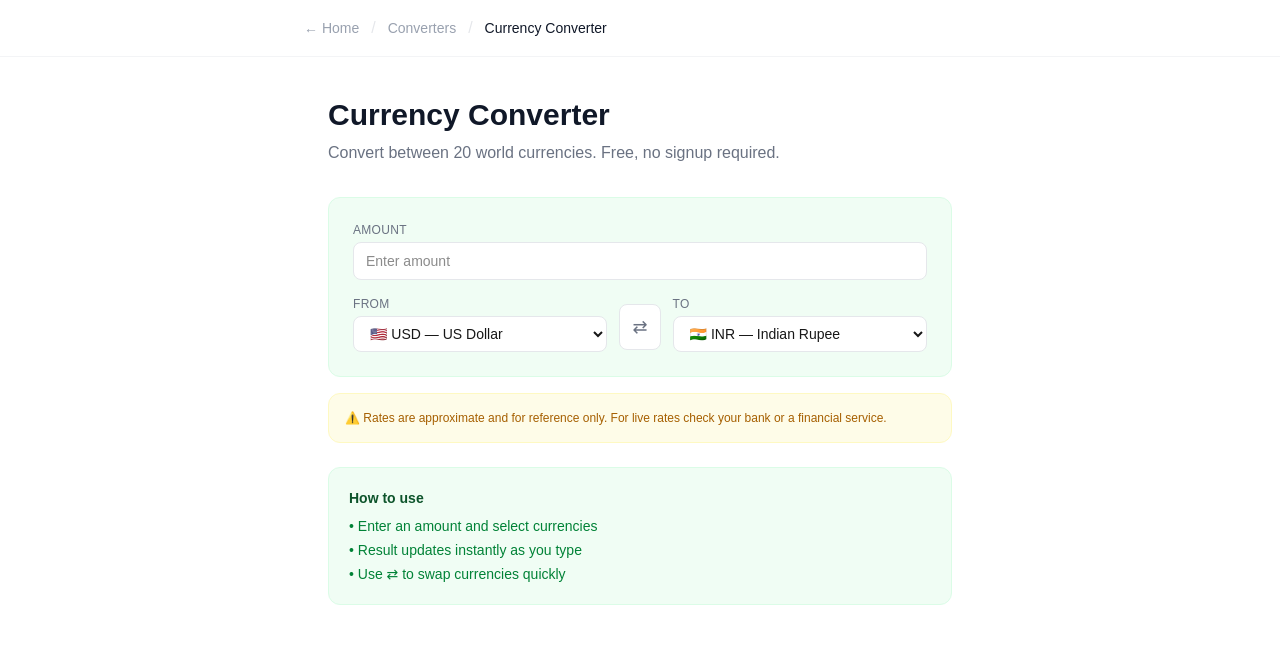
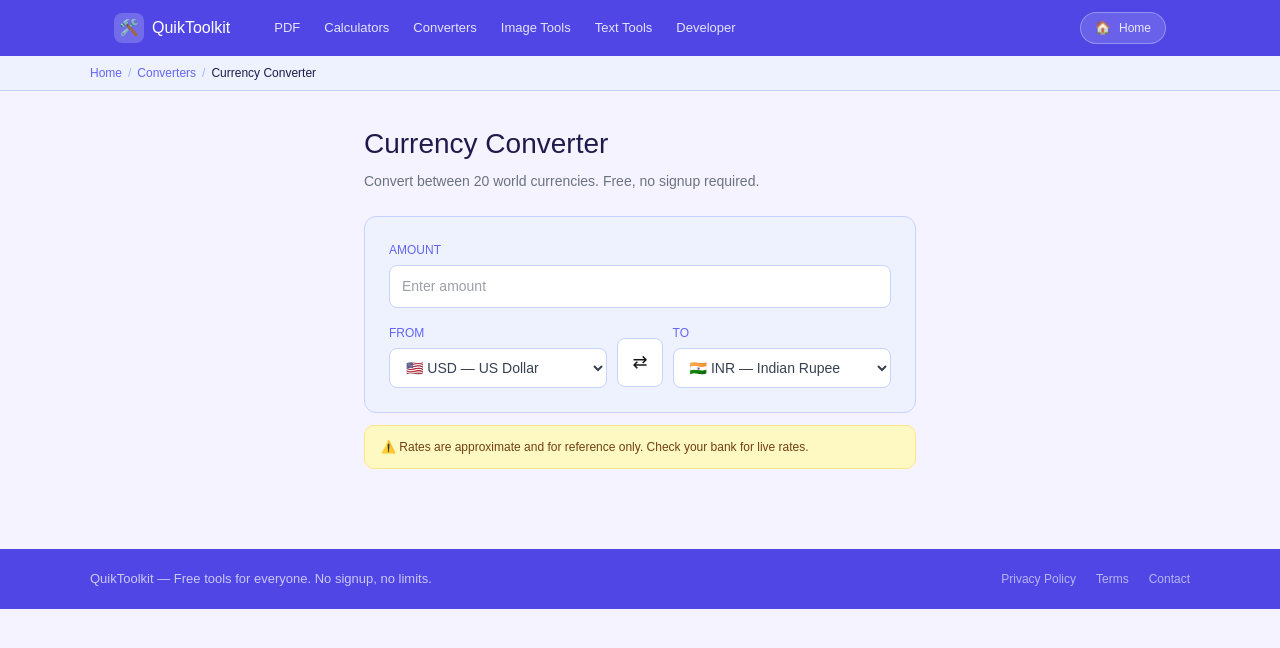
Before and after one commit to PrijithSamuel/toolssite, a Next.js app: page /converters/currency in a window 1280 px wide. Shown: the top 648 px of the page. Built offline with nearby package versions, Linux system fonts and the light colour scheme.

Commit message:
Update converter pages with new indigo theme

```diff
--- a/app/converters/color/page.js
+++ b/app/converters/color/page.js
@@ -1,7 +1,8 @@
 "use client";
 
 import { useState } from "react";
-import Link from "next/link";
+import Header from "../../components/Header";
+import Footer from "../../components/Footer";
 
 function hexToRgb(hex) {
   const r = parseInt(hex.slice(1, 3), 16);
@@ -27,12 +28,10 @@ function rgbToHsl(r, g, b) {
   return { h: Math.round(h * 360), s: Math.round(s * 100), l: Math.round(l * 100) };
 }
 
-function isValidHex(hex) {
-  return /^#[0-9A-Fa-f]{6}$/.test(hex);
-}
+function isValidHex(hex) { return /^#[0-9A-Fa-f]{6}$/.test(hex); }
 
 export default function ColorConverter() {
-  const [hex, setHex] = useState("#3b82f6");
+  const [hex, setHex] = useState("#4F46E5");
   const [copied, setCopied] = useState("");
 
   const validHex = isValidHex(hex);
@@ -45,72 +44,42 @@ export default function ColorConverter() {
     setTimeout(() => setCopied(""), 2000);
   }
 
-  const presets = [
-    "#ef4444", "#f97316", "#eab308", "#22c55e",
-    "#3b82f6", "#8b5cf6", "#ec4899", "#000000",
-    "#ffffff", "#6b7280", "#1e293b", "#f8fafc",
-  ];
+  const presets = ["#4F46E5", "#059669", "#DC2626", "#D97706", "#2563EB", "#7C3AED", "#EC4899", "#000000", "#ffffff", "#6B7280", "#1E1B4B", "#F5F3FF"];
 
   return (
-    <main className="min-h-screen bg-white">
-      <header className="border-b border-gray-100 px-6 py-4">
-        <div className="max-w-2xl mx-auto flex items-center gap-3">
-          <Link href="/" className="text-gray-400 hover:text-gray-600 text-sm">← Home</Link>
-          <span className="text-gray-200">/</span>
-          <Link href="/converters" className="text-gray-400 hover:text-gray-600 text-sm">Converters</Link>
-          <span className="text-gray-200">/</span>
-          <span className="text-sm font-medium text-gray-900">Color Converter</span>
-        </div>
-      </header>
-
-      <div className="max-w-2xl mx-auto px-6 py-10">
-        <div className="mb-8">
-          <h1 className="text-3xl font-bold text-gray-900 mb-2">Color Converter</h1>
-          <p className="text-gray-500">Convert HEX colors to RGB and HSL instantly. Free, no signup.</p>
+    <main className="min-h-screen" style={{ background: "#F5F3FF" }}>
+      <Header breadcrumbs={[{ label: "Converters", href: "/converters" }, { label: "Color Converter" }]} />
+      <div style={{ maxWidth: "600px", margin: "0 auto", padding: "32px 24px" }}>
+        <div style={{ marginBottom: "24px" }}>
+          <h1 style={{ fontSize: "28px", fontWeight: "500", color: "#1E1B4B", marginBottom: "6px" }}>Color Converter</h1>
+          <p style={{ fontSize: "14px", color: "#6B7280" }}>Convert HEX colors to RGB and HSL instantly. Free, no signup.</p>
         </div>
 
-        {/* Color preview + input */}
-        <div className="bg-gray-50 border border-gray-100 rounded-xl p-6 mb-6">
-          <div
-            className="w-full h-32 rounded-xl mb-4 border border-gray-200 transition-colors"
-            style={{ backgroundColor: validHex ? hex : "#ffffff" }}
-          />
-          <div className="flex gap-3 items-center">
-            <input
-              type="color"
-              value={validHex ? hex : "#000000"}
-              onChange={(e) => setHex(e.target.value)}
-              className="w-12 h-10 rounded-lg border border-gray-200 cursor-pointer"
-            />
-            <input
-              type="text"
-              value={hex}
-              onChange={(e) => setHex(e.target.value)}
-              placeholder="#3b82f6"
-              className="flex-1 border border-gray-200 rounded-lg px-3 py-2 text-sm font-mono focus:outline-none focus:ring-2 focus:ring-gray-200"
-            />
+        <div style={{ background: "#EEF2FF", border: "0.5px solid #C7D2FE", borderRadius: "12px", padding: "24px", marginBottom: "16px" }}>
+          <div style={{ width: "100%", height: "100px", borderRadius: "10px", background: validHex ? hex : "#ffffff", border: "0.5px solid #C7D2FE", marginBottom: "16px" }} />
+          <div style={{ display: "flex", gap: "10px", alignItems: "center" }}>
+            <input type="color" value={validHex ? hex : "#000000"} onChange={(e) => setHex(e.target.value)}
+              style={{ width: "44px", height: "40px", borderRadius: "8px", border: "0.5px solid #C7D2FE", cursor: "pointer", padding: "2px" }} />
+            <input type="text" value={hex} onChange={(e) => setHex(e.target.value)} placeholder="#4F46E5"
+              style={{ flex: 1, border: "0.5px solid #C7D2FE", borderRadius: "8px", padding: "10px 12px", fontSize: "14px", fontFamily: "monospace", outline: "none", background: "white", color: "#374151" }} />
           </div>
         </div>
 
-        {/* Results */}
         {validHex && rgb && hsl && (
-          <div className="space-y-3 mb-6">
+          <div style={{ display: "flex", flexDirection: "column", gap: "8px", marginBottom: "16px" }}>
             {[
               { label: "HEX", value: hex.toUpperCase() },
               { label: "RGB", value: `rgb(${rgb.r}, ${rgb.g}, ${rgb.b})` },
               { label: "HSL", value: `hsl(${hsl.h}, ${hsl.s}%, ${hsl.l}%)` },
               { label: "RGB Values", value: `R: ${rgb.r}  G: ${rgb.g}  B: ${rgb.b}` },
             ].map((item) => (
-              <div key={item.label} className="flex items-center justify-between bg-gray-50 border border-gray-100 rounded-xl px-4 py-3">
+              <div key={item.label} style={{ background: "white", border: "0.5px solid #E0E7FF", borderRadius: "10px", padding: "12px 16px", display: "flex", alignItems: "center", justifyContent: "space-between" }}>
                 <div>
-                  <span className="text-xs font-medium text-gray-400 uppercase tracking-wide mr-3">{item.label}</span>
-                  <span className="text-sm font-mono text-gray-800">{item.value}</span>
+                  <span style={{ fontSize: "11px", color: "#6366F1", fontWeight: "500", marginRight: "12px" }}>{item.label}</span>
+                  <span style={{ fontSize: "13px", fontFamily: "monospace", color: "#374151" }}>{item.value}</span>
                 </div>
-                <button
-                  type="button"
-                  onClick={() => handleCopy(item.value, item.label)}
-                  className="text-xs text-gray-400 hover:text-gray-600 bg-white border border-gray-200 px-3 py-1 rounded-lg"
-                >
+                <button type="button" onClick={() => handleCopy(item.value, item.label)}
+                  style={{ fontSize: "12px", color: "#6B7280", background: "#EEF2FF", border: "0.5px solid #C7D2FE", padding: "3px 10px", borderRadius: "6px", cursor: "pointer" }}>
                   {copied === item.label ? "Copied!" : "Copy"}
                 </button>
               </div>
@@ -118,35 +87,17 @@ export default function ColorConverter() {
           </div>
         )}
 
-        {/* Presets */}
         <div>
-          <p className="text-xs font-medium text-gray-400 uppercase tracking-wide mb-3">Quick Presets</p>
-          <div className="flex flex-wrap gap-2">
+          <p style={{ fontSize: "12px", color: "#6366F1", fontWeight: "500", marginBottom: "8px" }}>QUICK PRESETS</p>
+          <div style={{ display: "flex", flexWrap: "wrap", gap: "8px" }}>
             {presets.map((color) => (
-              <button
-                key={color}
-                type="button"
-                onClick={() => setHex(color)}
-                className="w-8 h-8 rounded-lg border-2 transition-transform hover:scale-110"
-                style={{
-                  backgroundColor: color,
-                  borderColor: hex === color ? "#3b82f6" : "#e5e7eb",
-                }}
-              />
+              <button key={color} type="button" onClick={() => setHex(color)}
+                style={{ width: "32px", height: "32px", borderRadius: "8px", background: color, border: hex === color ? "2px solid #4F46E5" : "0.5px solid #C7D2FE", cursor: "pointer" }} />
             ))}
           </div>
         </div>
-
-        <div className="mt-8 bg-green-50 border border-green-100 rounded-xl p-5">
-          <h2 className="text-sm font-semibold text-green-900 mb-2">How to use</h2>
-          <ul className="text-sm text-green-700 space-y-1">
-            <li>• Type a HEX code or use the color picker</li>
-            <li>• HEX, RGB and HSL values appear instantly</li>
-            <li>• Click Copy next to any format to copy it</li>
-            <li>• Use presets to quickly pick common colors</li>
-          </ul>
-        </div>
       </div>
+      <Footer />
     </main>
   );
 }
--- a/app/converters/currency/page.js
+++ b/app/converters/currency/page.js
@@ -1,29 +1,14 @@
 "use client";
 
 import { useState } from "react";
-import Link from "next/link";
+import Header from "../../components/Header";
+import Footer from "../../components/Footer";
 
 const rates = {
-  USD: 1,
-  EUR: 0.92,
-  GBP: 0.79,
-  INR: 83.12,
-  AUD: 1.53,
-  CAD: 1.36,
-  SGD: 1.34,
-  AED: 3.67,
-  JPY: 149.50,
-  CHF: 0.90,
-  CNY: 7.24,
-  MYR: 4.72,
-  NZD: 1.63,
-  HKD: 7.82,
-  SAR: 3.75,
-  KWD: 0.31,
-  QAR: 3.64,
-  THB: 35.12,
-  ZAR: 18.63,
-  MXN: 17.15,
+  USD: 1, EUR: 0.92, GBP: 0.79, INR: 83.12, AUD: 1.53,
+  CAD: 1.36, SGD: 1.34, AED: 3.67, JPY: 149.50, CHF: 0.90,
+  CNY: 7.24, MYR: 4.72, NZD: 1.63, HKD: 7.82, SAR: 3.75,
+  KWD: 0.31, QAR: 3.64, THB: 35.12, ZAR: 18.63, MXN: 17.15,
 };
 
 const flags = {
@@ -55,110 +40,57 @@ export default function CurrencyConverter() {
   }
 
   const result = convert(amount, from, to);
-
-  function swap() {
-    setFrom(to);
-    setTo(from);
-  }
-
+  function swap() { setFrom(to); setTo(from); }
   const currencies = Object.keys(rates);
+  const selectStyle = { width: "100%", border: "0.5px solid #C7D2FE", borderRadius: "8px", padding: "10px 12px", fontSize: "14px", outline: "none", background: "white", color: "#374151" };
 
   return (
-    <main className="min-h-screen bg-white">
-      <header className="border-b border-gray-100 px-6 py-4">
-        <div className="max-w-2xl mx-auto flex items-center gap-3">
-          <Link href="/" className="text-gray-400 hover:text-gray-600 text-sm">← Home</Link>
-          <span className="text-gray-200">/</span>
-          <Link href="/converters" className="text-gray-400 hover:text-gray-600 text-sm">Converters</Link>
-          <span className="text-gray-200">/</span>
-          <span className="text-sm font-medium text-gray-900">Currency Converter</span>
-        </div>
-      </header>
-
-      <div className="max-w-2xl mx-auto px-6 py-10">
-        <div className="mb-8">
-          <h1 className="text-3xl font-bold text-gray-900 mb-2">Currency Converter</h1>
-          <p className="text-gray-500">Convert between 20 world currencies. Free, no signup required.</p>
+    <main className="min-h-screen" style={{ background: "#F5F3FF" }}>
+      <Header breadcrumbs={[{ label: "Converters", href: "/converters" }, { label: "Currency Converter" }]} />
+      <div style={{ maxWidth: "600px", margin: "0 auto", padding: "32px 24px" }}>
+        <div style={{ marginBottom: "24px" }}>
+          <h1 style={{ fontSize: "28px", fontWeight: "500", color: "#1E1B4B", marginBottom: "6px" }}>Currency Converter</h1>
+          <p style={{ fontSize: "14px", color: "#6B7280" }}>Convert between 20 world currencies. Free, no signup required.</p>
         </div>
 
-        <div className="bg-green-50 border border-green-100 rounded-xl p-6 space-y-4">
-          {/* Amount */}
+        <div style={{ background: "#EEF2FF", border: "0.5px solid #C7D2FE", borderRadius: "12px", padding: "24px", display: "flex", flexDirection: "column", gap: "16px" }}>
           <div>
-            <label className="block text-xs font-medium text-gray-500 mb-1 uppercase tracking-wide">Amount</label>
-            <input
-              type="number"
-              placeholder="Enter amount"
-              value={amount}
-              onChange={(e) => setAmount(e.target.value)}
-              className="w-full border border-gray-200 rounded-lg px-3 py-2 text-sm bg-white focus:outline-none focus:ring-2 focus:ring-green-200"
-            />
+            <label style={{ fontSize: "12px", color: "#6366F1", fontWeight: "500", display: "block", marginBottom: "6px" }}>AMOUNT</label>
+            <input type="number" placeholder="Enter amount" value={amount} onChange={(e) => setAmount(e.target.value)} style={selectStyle} />
           </div>
-
-          {/* From / Swap / To */}
-          <div className="flex items-end gap-3">
-            <div className="flex-1">
-              <label className="block text-xs font-medium text-gray-500 mb-1 uppercase tracking-wide">From</label>
-              <select
-                value={from}
-                onChange={(e) => setFrom(e.target.value)}
-                className="w-full border border-gray-200 rounded-lg px-3 py-2 text-sm bg-white focus:outline-none focus:ring-2 focus:ring-green-200"
-              >
-                {currencies.map((c) => (
-                  <option key={c} value={c}>{flags[c]} {c} — {names[c]}</option>
-                ))}
+          <div style={{ display: "flex", alignItems: "flex-end", gap: "10px" }}>
+            <div style={{ flex: 1 }}>
+              <label style={{ fontSize: "12px", color: "#6366F1", fontWeight: "500", display: "block", marginBottom: "6px" }}>FROM</label>
+              <select value={from} onChange={(e) => setFrom(e.target.value)} style={selectStyle}>
+                {currencies.map((c) => <option key={c} value={c}>{flags[c]} {c} — {names[c]}</option>)}
               </select>
             </div>
-            <button
-              type="button"
-              onClick={swap}
-              className="mb-0.5 px-3 py-2 border border-gray-200 rounded-lg bg-white text-gray-500 hover:bg-gray-50 text-lg"
-            >
+            <button type="button" onClick={swap}
+              style={{ padding: "10px 14px", border: "0.5px solid #C7D2FE", borderRadius: "8px", background: "white", cursor: "pointer", fontSize: "18px", marginBottom: "1px" }}>
               ⇄
             </button>
-            <div className="flex-1">
-              <label className="block text-xs font-medium text-gray-500 mb-1 uppercase tracking-wide">To</label>
-              <select
-                value={to}
-                onChange={(e) => setTo(e.target.value)}
-                className="w-full border border-gray-200 rounded-lg px-3 py-2 text-sm bg-white focus:outline-none focus:ring-2 focus:ring-green-200"
-              >
-                {currencies.map((c) => (
-                  <option key={c} value={c}>{flags[c]} {c} — {names[c]}</option>
-                ))}
+            <div style={{ flex: 1 }}>
+              <label style={{ fontSize: "12px", color: "#6366F1", fontWeight: "500", display: "block", marginBottom: "6px" }}>TO</label>
+              <select value={to} onChange={(e) => setTo(e.target.value)} style={selectStyle}>
+                {currencies.map((c) => <option key={c} value={c}>{flags[c]} {c} — {names[c]}</option>)}
               </select>
             </div>
           </div>
-
-          {/* Result */}
           {result && (
-            <div className="bg-white border border-green-200 rounded-xl p-5 text-center">
-              <div className="text-xs text-gray-400 mb-1">
-                {amount} {names[from]} =
-              </div>
-              <div className="text-4xl font-bold text-green-600">
-                {flags[to]} {result}
-              </div>
-              <div className="text-sm text-gray-500 mt-1">{names[to]}</div>
-              <div className="text-xs text-gray-400 mt-3">
-                1 {from} = {convert(1, from, to)} {to}
-              </div>
+            <div style={{ background: "white", border: "0.5px solid #C7D2FE", borderRadius: "12px", padding: "20px", textAlign: "center" }}>
+              <div style={{ fontSize: "12px", color: "#9CA3AF", marginBottom: "6px" }}>{amount} {names[from]} =</div>
+              <div style={{ fontSize: "40px", fontWeight: "500", color: "#4F46E5" }}>{flags[to]} {result}</div>
+              <div style={{ fontSize: "14px", color: "#6B7280", marginTop: "4px" }}>{names[to]}</div>
+              <div style={{ fontSize: "12px", color: "#9CA3AF", marginTop: "8px" }}>1 {from} = {convert(1, from, to)} {to}</div>
             </div>
           )}
         </div>
 
-        <div className="mt-4 bg-yellow-50 border border-yellow-100 rounded-xl p-4">
-          <p className="text-xs text-yellow-700">⚠️ Rates are approximate and for reference only. For live rates check your bank or a financial service.</p>
-        </div>
-
-        <div className="mt-6 bg-green-50 border border-green-100 rounded-xl p-5">
-          <h2 className="text-sm font-semibold text-green-900 mb-2">How to use</h2>
-          <ul className="text-sm text-green-700 space-y-1">
-            <li>• Enter an amount and select currencies</li>
-            <li>• Result updates instantly as you type</li>
-            <li>• Use ⇄ to swap currencies quickly</li>
-          </ul>
+        <div style={{ marginTop: "12px", background: "#FEF9C3", border: "0.5px solid #FDE68A", borderRadius: "10px", padding: "12px 16px" }}>
+          <p style={{ fontSize: "12px", color: "#713F12" }}>⚠️ Rates are approximate and for reference only. Check your bank for live rates.</p>
         </div>
       </div>
+      <Footer />
     </main>
   );
 }
--- a/app/converters/unit/page.js
+++ b/app/converters/unit/page.js
@@ -1,7 +1,8 @@
 "use client";
 
 import { useState } from "react";
-import Link from "next/link";
+import Header from "../../components/Header";
+import Footer from "../../components/Footer";
 
 const categories = {
   Length: {
@@ -12,10 +13,7 @@ const categories = {
     units: ["Kilogram", "Gram", "Pound", "Ounce", "Ton", "Milligram"],
     toBase: { Kilogram: 1, Gram: 0.001, Pound: 0.453592, Ounce: 0.0283495, Ton: 1000, Milligram: 0.000001 },
   },
-  Temperature: {
-    units: ["Celsius", "Fahrenheit", "Kelvin"],
-    toBase: {},
-  },
+  Temperature: { units: ["Celsius", "Fahrenheit", "Kelvin"], toBase: {} },
   Speed: {
     units: ["km/h", "mph", "m/s", "Knot"],
     toBase: { "km/h": 1, mph: 1.60934, "m/s": 3.6, Knot: 1.852 },
@@ -49,9 +47,7 @@ export default function UnitConverter() {
   function getResult() {
     const val = parseFloat(value);
     if (isNaN(val)) return "";
-    if (category === "Temperature") {
-      return convertTemp(val, from, to).toFixed(4).replace(/\.?0+$/, "");
-    }
+    if (category === "Temperature") return convertTemp(val, from, to).toFixed(4).replace(/\.?0+$/, "");
     const base = val * categories[category].toBase[from];
     return (base / categories[category].toBase[to]).toFixed(6).replace(/\.?0+$/, "");
   }
@@ -64,103 +60,64 @@ export default function UnitConverter() {
   }
 
   const result = getResult();
+  const selectStyle = { width: "100%", border: "0.5px solid #C7D2FE", borderRadius: "8px", padding: "10px 12px", fontSize: "14px", outline: "none", background: "white", color: "#374151" };
 
   return (
-    <main className="min-h-screen bg-white">
-      <header className="border-b border-gray-100 px-6 py-4">
-        <div className="max-w-2xl mx-auto flex items-center gap-3">
-          <Link href="/" className="text-gray-400 hover:text-gray-600 text-sm">← Home</Link>
-          <span className="text-gray-200">/</span>
-          <Link href="/converters" className="text-gray-400 hover:text-gray-600 text-sm">Converters</Link>
-          <span className="text-gray-200">/</span>
-          <span className="text-sm font-medium text-gray-900">Unit Converter</span>
-        </div>
-      </header>
-
-      <div className="max-w-2xl mx-auto px-6 py-10">
-        <div className="mb-8">
-          <h1 className="text-3xl font-bold text-gray-900 mb-2">Unit Converter</h1>
-          <p className="text-gray-500">Convert length, weight, temperature, speed and more. Free, no signup.</p>
+    <main className="min-h-screen" style={{ background: "#F5F3FF" }}>
+      <Header breadcrumbs={[{ label: "Converters", href: "/converters" }, { label: "Unit Converter" }]} />
+      <div style={{ maxWidth: "600px", margin: "0 auto", padding: "32px 24px" }}>
+        <div style={{ marginBottom: "24px" }}>
+          <h1 style={{ fontSize: "28px", fontWeight: "500", color: "#1E1B4B", marginBottom: "6px" }}>Unit Converter</h1>
+          <p style={{ fontSize: "14px", color: "#6B7280" }}>Convert length, weight, temperature, speed and more. Free, no signup.</p>
         </div>
 
-        {/* Category tabs */}
-        <div className="flex gap-2 flex-wrap mb-8">
+        <div style={{ display: "flex", gap: "8px", flexWrap: "wrap", marginBottom: "20px" }}>
           {Object.keys(categories).map((cat) => (
-            <button
-              key={cat}
-              type="button"
-              onClick={() => handleCategoryChange(cat)}
-              className={`px-4 py-2 rounded-lg text-sm font-medium border transition-colors ${
-                category === cat
-                  ? "bg-green-600 text-white border-green-600"
-                  : "bg-white text-gray-600 border-gray-200 hover:bg-gray-50"
-              }`}
-            >
+            <button key={cat} type="button" onClick={() => handleCategoryChange(cat)}
+              style={{ padding: "7px 14px", borderRadius: "8px", fontSize: "13px", fontWeight: "500", cursor: "pointer", border: category === cat ? "none" : "0.5px solid #C7D2FE", background: category === cat ? "#4F46E5" : "white", color: category === cat ? "white" : "#4B5563" }}>
               {cat}
             </button>
           ))}
         </div>
 
-        <div className="bg-green-50 border border-green-100 rounded-xl p-6 space-y-4">
-          {/* From/To selectors */}
-          <div className="grid grid-cols-2 gap-4">
+        <div style={{ background: "#EEF2FF", border: "0.5px solid #C7D2FE", borderRadius: "12px", padding: "24px", display: "flex", flexDirection: "column", gap: "16px" }}>
+          <div style={{ display: "grid", gridTemplateColumns: "1fr 1fr", gap: "12px" }}>
             <div>
-              <label className="block text-xs font-medium text-gray-500 mb-1 uppercase tracking-wide">From</label>
-              <select
-                value={from}
-                onChange={(e) => setFrom(e.target.value)}
-                className="w-full border border-gray-200 rounded-lg px-3 py-2 text-sm bg-white focus:outline-none focus:ring-2 focus:ring-green-200"
-              >
-                {categories[category].units.map((u) => (
-                  <option key={u}>{u}</option>
-                ))}
+              <label style={{ fontSize: "12px", color: "#6366F1", fontWeight: "500", display: "block", marginBottom: "6px" }}>FROM</label>
+              <select value={from} onChange={(e) => setFrom(e.target.value)} style={selectStyle}>
+                {categories[category].units.map((u) => <option key={u}>{u}</option>)}
               </select>
             </div>
             <div>
-              <label className="block text-xs font-medium text-gray-500 mb-1 uppercase tracking-wide">To</label>
-              <select
-                value={to}
-                onChange={(e) => setTo(e.target.value)}
-                className="w-full border border-gray-200 rounded-lg px-3 py-2 text-sm bg-white focus:outline-none focus:ring-2 focus:ring-green-200"
-              >
-                {categories[category].units.map((u) => (
-                  <option key={u}>{u}</option>
-                ))}
+              <label style={{ fontSize: "12px", color: "#6366F1", fontWeight: "500", display: "block", marginBottom: "6px" }}>TO</label>
+              <select value={to} onChange={(e) => setTo(e.target.value)} style={selectStyle}>
+                {categories[category].units.map((u) => <option key={u}>{u}</option>)}
               </select>
             </div>
           </div>
-
-          {/* Input */}
           <div>
-            <label className="block text-xs font-medium text-gray-500 mb-1 uppercase tracking-wide">Value</label>
-            <input
-              type="number"
-              placeholder={`Enter value in ${from}`}
-              value={value}
-              onChange={(e) => setValue(e.target.value)}
-              className="w-full border border-gray-200 rounded-lg px-3 py-2 text-sm bg-white focus:outline-none focus:ring-2 focus:ring-green-200"
-            />
+            <label style={{ fontSize: "12px", color: "#6366F1", fontWeight: "500", display: "block", marginBottom: "6px" }}>VALUE</label>
+            <input type="number" placeholder={`Enter value in ${from}`} value={value} onChange={(e) => setValue(e.target.value)} style={selectStyle} />
           </div>
-
-          {/* Result */}
           {result !== "" && (
-            <div className="bg-white border border-green-200 rounded-xl p-5 text-center">
-              <div className="text-xs text-gray-400 mb-1">{value} {from} =</div>
-              <div className="text-4xl font-bold text-green-600">{result}</div>
-              <div className="text-sm text-gray-500 mt-1">{to}</div>
+            <div style={{ background: "white", border: "0.5px solid #C7D2FE", borderRadius: "12px", padding: "20px", textAlign: "center" }}>
+              <div style={{ fontSize: "12px", color: "#9CA3AF", marginBottom: "6px" }}>{value} {from} =</div>
+              <div style={{ fontSize: "40px", fontWeight: "500", color: "#4F46E5" }}>{result}</div>
+              <div style={{ fontSize: "14px", color: "#6B7280", marginTop: "4px" }}>{to}</div>
             </div>
           )}
         </div>
 
-        <div className="mt-8 bg-green-50 border border-green-100 rounded-xl p-5">
-          <h2 className="text-sm font-semibold text-green-900 mb-2">How to use</h2>
-          <ul className="text-sm text-green-700 space-y-1">
+        <div style={{ marginTop: "24px", background: "#EEF2FF", border: "0.5px solid #C7D2FE", borderRadius: "12px", padding: "16px" }}>
+          <h2 style={{ fontSize: "13px", fontWeight: "500", color: "#1E1B4B", marginBottom: "8px" }}>How to use</h2>
+          <ul style={{ fontSize: "13px", color: "#4338CA", lineHeight: "1.8" }}>
             <li>• Select a category (Length, Weight, Temperature etc.)</li>
             <li>• Choose the units to convert from and to</li>
             <li>• Enter a value — result appears instantly</li>
           </ul>
         </div>
       </div>
+      <Footer />
     </main>
   );
 }
```
